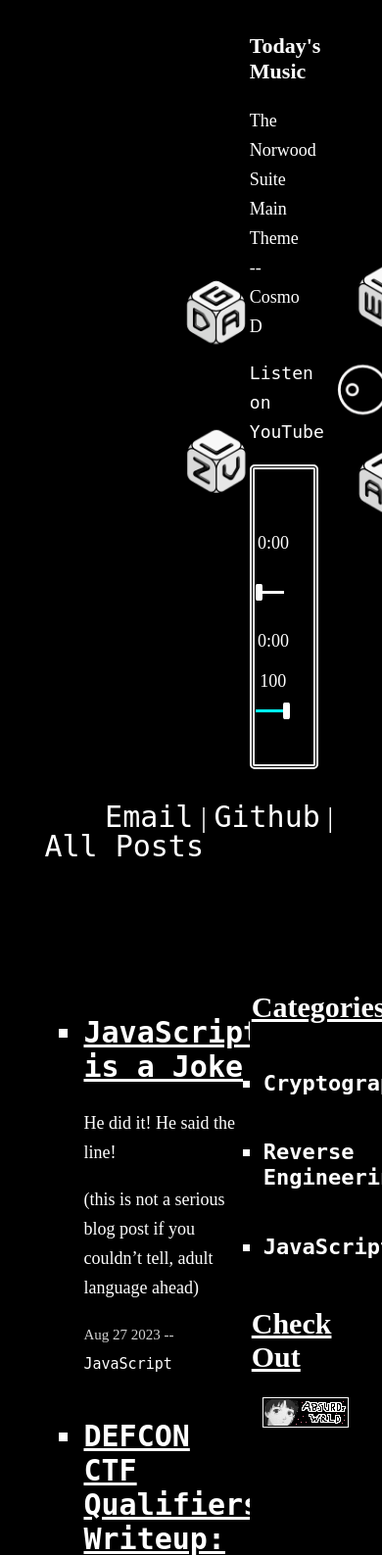
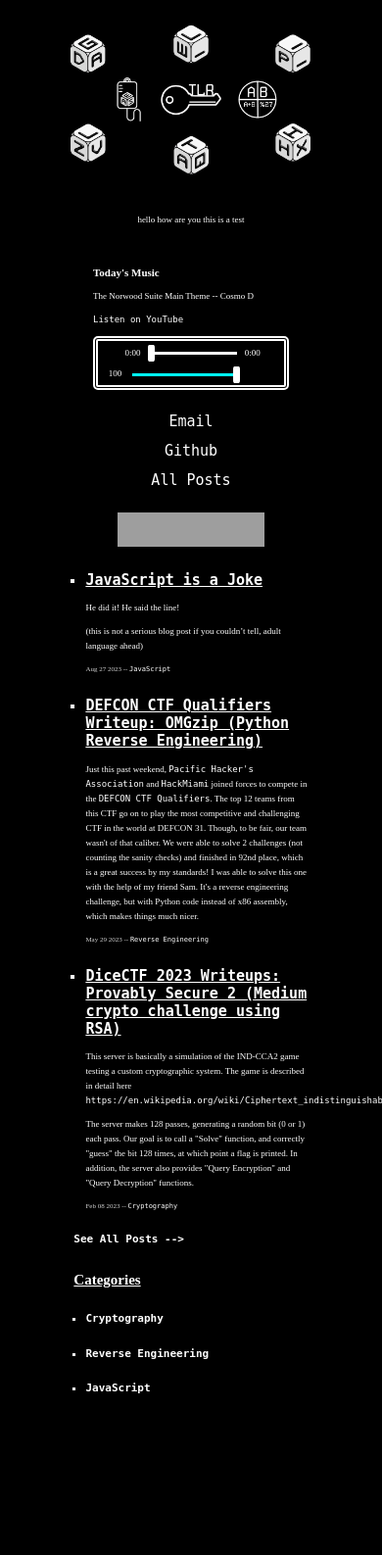
Before and after one commit to Fidget-Cube/fidget-homepage, a PHP site: page /index.php in a window 390 px wide; the page is wider, and only the part inside the window is pictured. Shown: the top 1587 px of that part at 98% size. After the commit the page ends 1422 px from the top of that part, so only its background shows below. Run offline with PHP 8.4, Linux system fonts and the light colour scheme; some libraries are stand-ins or nearby versions; grey boxes are pictures that could not be loaded.

Commit message:
Responsive Pages

```diff
--- /dev/null
+++ b/frontend/css/header.css
@@ -0,0 +1,272 @@
+/* Header */
+
+.header {
+    margin: auto;
+    height: auto;
+    width: 80%;
+    display: grid;
+    gap: 0;
+    grid-template:
+        'puzzle'
+        'fact'
+        'music'
+        'navline'
+        'boxes';
+    justify-items: center;
+    align-items: center;
+}
+
+#fact {
+    grid-area: fact;
+    padding: 10px;
+    background-color: black;
+    display: flex;
+    justify-content: center;
+    align-items: center;
+}
+
+#puzzle {
+    grid-area: puzzle;
+    max-width: 500px;
+    display: flex;
+    justify-content: center;
+    align-items: center;
+}
+
+#puzzle img {
+    width: 100%;
+    height: auto;
+}
+
+#music {
+    grid-area: music;
+    padding: 10px;
+    background-color: black;
+}
+
+#navline {
+    grid-area: navline;
+    background-color: black;
+    padding: 0 10px;
+    display: flex;
+    flex-direction: column;
+    justify-content: center;
+    text-align: center;
+}
+
+#navline p {
+    margin: 0;
+    padding: 0;
+    font-size: 30px;
+}
+
+p.divider {
+    color: black;
+}
+
+#boxes {
+    grid-area: boxes;
+    padding: 10px;
+    background-color: black;
+}
+
+#webring {
+    width: 300px;
+    height: 70px;
+    border: 0;
+}
+
+/* Non-Mobile Config*/
+
+@media only screen and (min-width: 1200px) {
+    .header {
+        display: grid;
+        grid-template:
+            'fact puzzle music'
+            'navline navline navline'
+            'boxes boxes boxes';
+    }
+
+    #fact {
+        width: 17vw;
+        justify-self: right;
+    }
+
+    #music {
+        width: 17vw;
+        justify-self: left;
+    }
+}
+
+@media only screen and (min-width: 800px) {
+    #navline {
+        flex-direction: row;
+    }
+
+    #navline p {
+        padding: 30px 10px;
+    }
+
+    p.divider {
+        color: white;
+    }
+}
+
+/* Audio Player Config */
+
+#audioplayer-container {
+    --seek-before-width: 0%;
+    --volume-before-width: 100%;
+    --buffered-width: 0%;
+    width: 100%;
+    max-width: 400px;
+    height: 10%;
+    border: 5px double white;
+    border-radius: 5px;
+}
+
+button.audio {
+    padding: 0;
+    border: 0;
+    background: transparent;
+    outline: none;
+    cursor: pointer;
+    width: 30px;
+    height: 30px;
+}
+
+button#play-icon {
+    float: left;
+    margin: 10px 2.5%;
+}
+
+button#mute-icon {
+    margin: 0 2.5% 10px;
+}
+
+path {
+    stroke: white;
+}
+
+.time {
+    width: 37px;
+    text-align: center;
+    margin: 15px 1%;
+    float: left;
+}
+
+#seek-slider {
+    margin: 15px 2.5%;
+}
+
+#volume-output {
+    width: 32px;
+    text-align: center;
+    margin: 5px 2.5% 5px 5%;
+    float: left;
+    clear: left;
+}
+
+#volume-slider {
+    margin: 5px 2.5%;
+    width: 58%;
+}
+
+#volume-slider::before {
+    width: var(--volume-before-width);
+}
+
+/* Skooshed Config */
+
+@media only screen and (min-width: 1200px) and (max-width: 1600px) {
+    #seek-slider {
+        width: 5.6vw;
+    }
+
+    #volume-slider {
+        width: 8.5vw;
+    }
+}
+
+/* End Audio Player Config */
+
+/* Boxies */
+
+.box {
+    padding-left: 3vw;
+}
+
+.box img {
+    height: 31px;
+    width: 88px;
+    transition: 0.2s;
+}
+
+.box img:hover {
+    transform: rotate(4deg)
+}
+
+/* The EXTRA Small Config */
+
+@media only screen and (max-width: 600px) {
+    #puzzle {
+        max-width: 350px;
+    }
+
+    #navline p {
+        font-size: 15px;
+    }
+
+    #audioplayer-container {
+        max-width: 190px;
+    }
+
+    button.audio {
+        width: 15px;
+        height: 15px;
+    }
+
+    button#play-icon {
+        float: left;
+        margin: 5px 2.5%;
+    }
+
+    button#mute-icon {
+        margin: 4px 2.5% 5px;
+    }
+
+    .time {
+        width: 18px;
+        margin: 7px 1% 4px 1%;
+    }
+
+    #seek-slider {
+        margin: 3px 2.5% 1px 2.5%;
+    }
+
+    #volume-slider {
+        margin: 0 2.5%;
+    }
+
+    #volume-output {
+        width: 16px;
+        margin: 3px 2.5% 5px 5%;
+    }
+
+    #boxes {
+        width: 150px;
+        height: 35px;
+    }
+
+    #webring {
+        transform: 0.5;
+        transform-origin: 0 0;
+        -ms-zoom: 0.5;
+        -moz-transform: scale(0.5);
+        -moz-transform-origin: 0 0;
+        -o-transform: scale(0.5);
+        -o-transform-origin: 0 0;
+        -webkit-transform: scale(0.5);
+        -webkit-transform-origin: 0 0;
+    }
+}
--- a/frontend/css/style.css
+++ b/frontend/css/style.css
@@ -24,18 +24,18 @@ a:hover {
 
 ol {
     color: white;
+    margin: 0;
 }
 
 ul {
     list-style-type: square;
     padding-left: 3vw;
-    color: white
-    /*border: 5px solid white; */
+    color: white;
+    margin: 0;
 }
 
 li {
     padding: 0.1vw 0.1vw;
-    /*border: 5px solid white; */
 }
 
 p {
@@ -71,6 +71,7 @@ h1 {
     font-size: 40px;
     text-decoration: underline;
     color: white;
+    margin: 0;
 }
 
 h2 {
@@ -97,194 +98,69 @@ h3 {
     font-size: 15px;
 }
 
-/* Header */
-
-.header {
-    margin: auto;
+.body {
+    margin: auto auto 10%;
     height: auto;
     width: 80%;
     display: flex;
     flex-direction: column;
     justify-content: center;
-    align-items: center;
-    /* border: 5px solid white; */
-}
-
-#uppercontent {
-    width: 100%;
-    display: flex;
-    flex-direction: row;
-    justify-content: center;
-    align-items: center;
-    /* border: 5px solid white; */
-}
-
-#puzzle {
-    width: 33%;
-    /* border: 5px solid white; */
-}
-
-#puzzle img {
-    width: 500px;
-    height: auto;
-}
-
-#navline {
-    font-size: 30px;
-    background-color: black;
-    /* border: 5px solid white; */
-}
-
-#coolsites {
-    float: left;
-    margin-right: auto;
-    margin-left: 10%;
-    width: 20%;
-    /* border: 5px solid white; */
-}
-
-#audioplayer {
-    float: right;
-    margin-left: auto;
-    margin-right: 10%;
-    padding: 1vw 0;
-    width: 20%;
-    background-color: black;
-    /* border: 5px solid white; */
-}
-
-/* Audio Player Config */
-
-#audioplayer-container {
-    --seek-before-width: 0%;
-    --volume-before-width: 100%;
-    --buffered-width: 0%;
-    width: 100%;
-    height: 10%;
-    border: 5px double white;
-    border-radius: 5px;
-}
-
-button.audio {
-    padding: 0;
-    border: 0;
-    background: transparent;
-    outline: none;
-    cursor: pointer;
-    width: 30px;
-    height: 30px;
-}
-
-button#play-icon {
-    float: left;
-    margin: 10px 2.5%;
-}
-
-button#mute-icon {
-    margin: 0 2.5% 10px;
-}
-
-path {
-    stroke: white;
-}
-
-.time {
-    width: 37px;
-    text-align: center;
-    margin: 15px 1%;
-    float: left;
-}
-
-#seek-slider {
-    margin: 15px 2.5%;
-}
-
-#volume-output {
-    width: 32px;
-    text-align: center;
-    margin: 5px 2.5% 5px 5%;
-    float: left;
-    clear: left;
-}
-
-#volume-slider {
-    margin: 5px 2.5%;
-    width: 58%;
-}
-
-#volume-slider::before {
-    width: var(--volume-before-width);
-}
-
-/* End Audio Player Config */
-
-.body {
-    margin: auto;
-    height: auto;
-    width: 80%;
-    display: flex;
-    justify-content: center;
-    /*align-items: center;*/
-    /*border: 5px solid white; */
-}
-
-/* Sidebar */
-
-.boxes {
-    padding-left: 3vw;
-}
-
-.boxes img {
-    height: 31px;
-    width: 88px;
-    transition: 0.2s;
-}
-
-.boxes img:hover {
-    transform: rotate(4deg)
 }
 
 /* Homepage */
 
 .feed {
-    float: left;
-    margin-left: 5%;
-    width: 60%;
+    width: 80%;
     background-color: black;
+    margin: 0 auto;
     padding: 0.5vw;
-    /*border: 5px solid white; */
 }
 
 .sidebar {
-    float: right;
-    margin-right: 5%;
-    width: 20%;
+    width: 80%;
     background-color: black;
-    padding: 2vw 0.5vw 0.5vw 0.5vw;
-    /*border: 5px solid white; */
+    margin: 0 auto;
+    padding: 0.5vw;
 }
 
 /* Submit Page */
 
 .submit_form {
-    margin: auto;
+    width: 80%;
+    margin: 0 auto;
+    padding: 0.5vw;
     text-align: center;
 }
 
 input[type=text] {
-    width: 30%;
+    width: 40%;
     padding: 0.8vw 1.2vw;
     margin: 0.4vw 0.2vw;
-    box-sizing: border-box;
+    background-color: black;
+    border: 0.2vw solid white;
+    border-radius: 0.2vw;
+    transition: width 0.2s ease-in-out;
+}
+
+input[type=text]:focus {
+    outline: none;
+    border: 0.2vw solid cyan;
+    border-radius: 0.2vw;
+    width: 100%;
 }
 
 input[type=submit] {
-    background-color: white;
-    border: none;
-    color: black;
+    background-color: black;
+    border: 0.3vw solid white;
+    border-radius: 1vw;
     width: 20%;
     margin: 0.4vw 0.2vw;
     cursor: pointer;
+}
+
+input[type=submit]:hover {
+    background-color: white;
+    color: black;
 }
 
 /* Directory */
@@ -292,32 +168,96 @@ input[type=submit] {
 .all_posts {
     width: 80%;
     background-color: black;
-    /* border: 5px solid white; */
+    margin: 0 auto;
+    padding: 0.5vw;
 }
 
 /* About */
 
 .ctfs {
-    float: left;
-    width: 45%;
+    width: 80%;
     background-color: black;
+    margin: 0 auto;
     padding: 0.5vw;
-    /* border: 5px solid white; */
 }
 
 .talks {
-    float: right;
-    width: 45%;
+    width: 80%;
     background-color: black;
+    margin: 0 auto;
     padding: 0.5vw;
-    /* border: 5px solid white; */
 }
 
 /* Blog Post Page */
 
 .blog_post {
     width: 80%;
-    margin-bottom: 20%;
     background-color: black;
-    /* border: 5px solid white; */
+    margin: 0 auto;
+    padding: 0.5vw;
 }
+
+/* Mobile Config */
+
+@media only screen and (min-width: 1200px) {
+    .body {
+        flex-direction: row;
+    }
+
+    .feed {
+        float: left;
+        width: 60%;
+    }
+
+    .sidebar {
+        float: right;
+        width: 20%;
+    }
+
+    .ctfs {
+        float: left;
+        width: 45%;
+    }
+
+    .talks {
+        float: right;
+        width: 45%;
+    }
+}
+
+/* The EXTRA Small Config */
+
+@media only screen and (max-width: 600px) {
+    p {
+        font-size: 9px;
+        line-height: 15px;
+    }
+
+    .p {
+        font-size: 9px;
+    }
+
+    h1 {
+        font-size: 20px;
+    }
+
+    h2 {
+        font-size: 15px;
+    }
+
+    .h2 {
+        font-size: 15px;
+    }
+
+    h3 {
+        font-size: 11px;
+    }
+
+    .h3 {
+        font-size: 11px;
+    }
+
+    .metadata {
+        font-size: 7px;
+    }
+}
--- a/frontend/index.php
+++ b/frontend/index.php
@@ -20,6 +20,7 @@
                         <?php include "./modules/posts/provably_secure_2.html"?>
                     </li>
                 </ul>
+                <h3 class="linked"><a href="/posts/directory.php">See All Posts --></a></h3>
             </div>
             <?php include "./modules/sidebar.html"?>
         </div>
--- a/frontend/modules/header.html
+++ b/frontend/modules/header.html
@@ -1,11 +1,12 @@
 <div class="header">
-    <div id="uppercontent">
-        <div id="coolsites">
+    <link rel="stylesheet" href="/css/header.css" type="text/css" media="all">
+    <div id="fact">
+        <p>hello how are you this is a test</p>
     </div>
-        <a href="/" id="puzzle">
-            <img src="/img/puzzle-alt.png" alt="">
-        </a>
-        <div id="audioplayer">
+    <div id="puzzle">
+        <a href="/"><img src="/img/puzzle-alt.png" alt=""></a>
+    </div>
+    <div id="music">
         <h3>
             Today's Music
         </h3>
@@ -28,17 +29,17 @@
         </div>
         <script type="text/javascript" src="/js/playbutton.js"></script>
     </div>
+    <div id="navline">
+        <p><a class="hidden" href="/submit">???</a></p>
+        <p><a href="mailto:max@fidgetcube.dev">Email</a></p>
+        <p class="divider">|</p>
+        <p><a href="https://github.com/Fidget-Cube" target="_blank">Github</a></p>
+        <p class="divider">|</p>
+        <p><a href="/posts/directory.php">All Posts</a></p>
+        <p><a class="hidden" href="/submit">???</a></p>
+        </p>
     </div>
-    <p id="navline">
-        <a class="hidden" href="/submit">???</a>
-
-        <a href="mailto:max@fidgetcube.dev">Email</a>
-        |
-        <a href="https://github.com/Fidget-Cube" target="_blank">Github</a>
-        |
-        <a href="/posts/directory.php">All Posts</a>
-
-        <a class="hidden" href="/submit">???</a>
-    </p>
-    <iframe src="https://ring.koek.club/site/5/button.html" width="300" height="70" frameBorder="0"></iframe>
+    <div id="boxes">
+        <iframe id="webring" src="https://ring.koek.club/site/5/button.html"></iframe>
     </div>
+</div>
--- a/frontend/modules/sidebar.html
+++ b/frontend/modules/sidebar.html
@@ -13,12 +13,4 @@
             <h3 class="linked"><a href="/categories/javascript.php">JavaScript</a></h3>
         </li>
     </ul>
-    <h2>
-        Check Out
-    </h2>
-    <div class="boxes">
-        <a href="https://absurdswrld.online" target="_blank">
-            <img src="/img/absurd.gif" alt="">
-        </a>
-    </div>
 </div>
--- a/frontend/submit/result.php
+++ b/frontend/submit/result.php
@@ -7,8 +7,8 @@
     </head>
     <body>
         <?php include "../modules/header.html"?>
-        <div>
-            <p style="text-align: center; word-wrap: break-word;">
+        <div class="body">
+            <p>
             <?php
                 $message = "<SECRETMESSAGE>";
                 $key = "<SECRETKEY>";
```
Also changed, not shown: frontend/submit/index.php (+7 -5 lines), README.md. Lines whose indentation alone changed are shown as unchanged.
